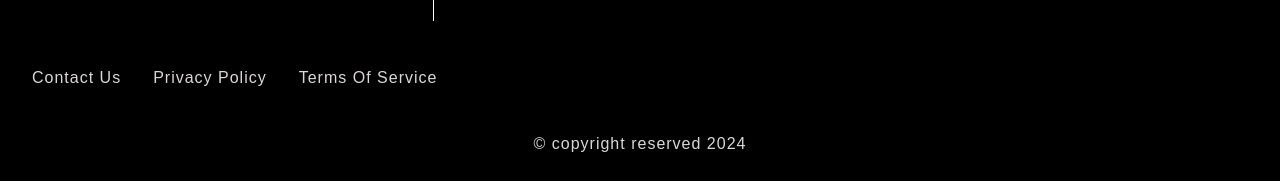
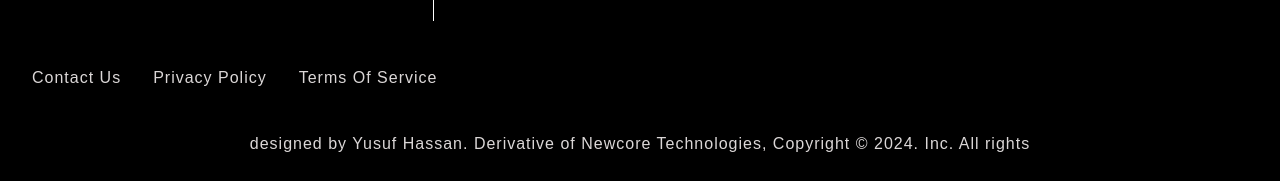
Before and after one commit to newton-js/brain, a plain HTML site: page index.html in a window 1280 px wide. Shown: the part 6180-6361 px from the top of the page. Drawn offline with nearby package versions, Linux system fonts and the light colour scheme.

Commit message:
copyright

```diff
--- a/index.html
+++ b/index.html
@@ -754,7 +754,10 @@
         <li>Privacy Policy</li>
         <li>Terms Of Service</li>
       </ul>
-      <p class="copyright">&copy; copyright reserved 2024</p>
+      <p class="copyright">
+        designed by Yusuf Hassan. Derivative of Newcore Technologies, Copyright
+        &copy; 2024. Inc. All rights
+      </p>
     </footer>
 
     <script
```
